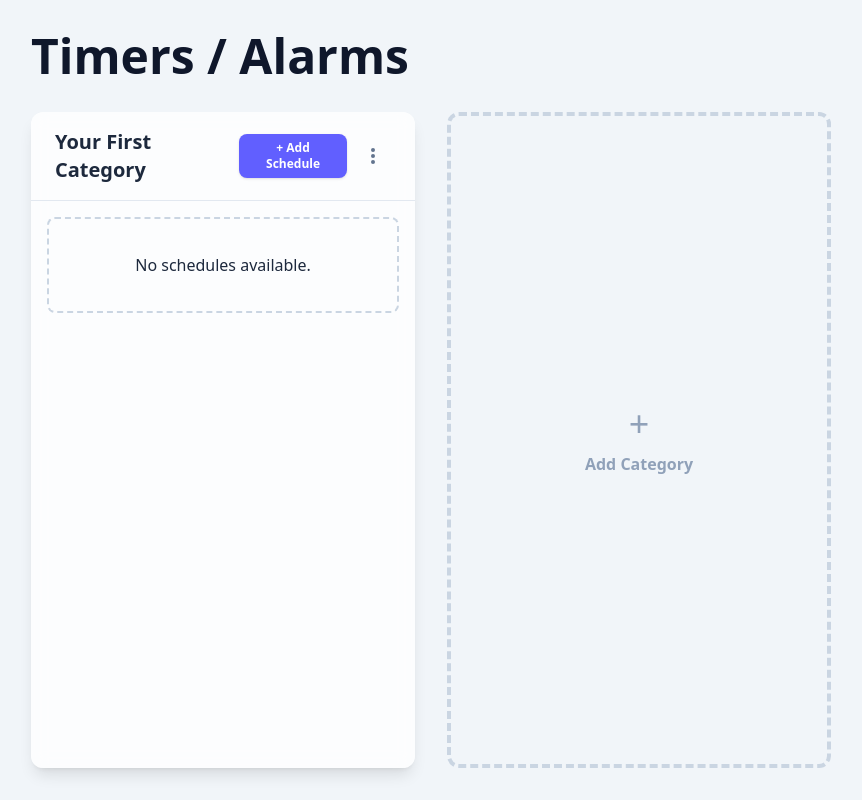
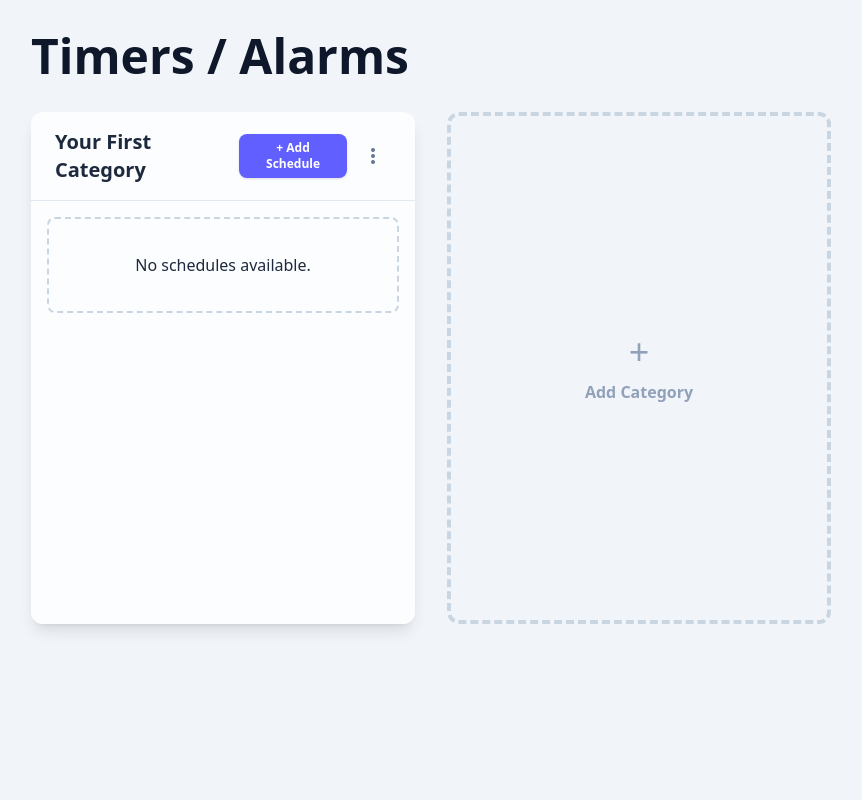
Before and after one commit to haiiro2gou/multiple-timer, a React (Vite) app: page / in a window 1280 px wide. Shown: the whole page, without its empty margins (1-863 px from the left). Built offline with nearby package versions, Linux system fonts and the light colour scheme.

Commit message:
revert: reset panel layout to grid

```diff
--- a/src/App.tsx
+++ b/src/App.tsx
@@ -148,8 +148,8 @@ const AppContent = () => {
             </header>
 
             {/* Main content */}
-            <main className="w-full px-4 sm:px-6 lg:px-8 pt-4 pb-8 flex-grow min-h-0 overflow-x-auto">
-                <div className="flex space-x-8 h-full">
+            <main className="w-full px-4 sm:px-6 lg:px-8 pt-4 pb-8">
+                <div className="grid grid-cols-1 md:grid-cols-2 xl:grid-cols-3 gap-8">
                     {groupedSchedules.map(elem => (
                         <CategoryPanel
                             key={elem.category.id}
@@ -161,7 +161,7 @@ const AppContent = () => {
                     ))}
                     <button
                         onClick={handleAddCategory}
-                        className="border-4 border-dashed border-slate-300 rounded-xl flex items-center justify-center text-slate-400 hover:bg-slate-200 hover:border-slate-400 transition-colors h-full w-96 flex-shrink-0"
+                        className="border-4 border-dashed border-slate-300 rounded-xl flex items-center justify-center text-slate-400 hover:bg-slate-200 hover:border-slate-400 transition-colors min-h-[24rem]"
                     >
                         <div className="text-center">
                             <div className="text-4xl">+</div>
@@ -180,7 +180,7 @@ const AppContent = () => {
 export const App = () => (
     <CacheProvider initializer={initializeTimerCache}>
         <ModalProvider>
-            <div className="h-screen bg-slate-100 flex flex-col overflow-hidden">
+            <div className="min-h-screen bg-slate-100">
                 <AppContent />
             </div>
         </ModalProvider>
--- a/src/features/category/components/panel.tsx
+++ b/src/features/category/components/panel.tsx
@@ -77,7 +77,7 @@ export const CategoryPanel = ({
     }, []);
 
     return (
-        <section className="bg-white/80 backdrop-blur-sm rounded-xl shadow-lg flex flex-col w-96 flex-shrink-0">
+        <section className="bg-white/80 backdrop-blur-sm rounded-xl shadow-lg flex flex-col h-[32rem]">
             {/* Header */}
             <div className="flex-shrink-0 flex items-center justify-between px-6 py-4 border-b border-slate-200">
                 <h2 className="text-xl font-bold text-slate-800">
```
